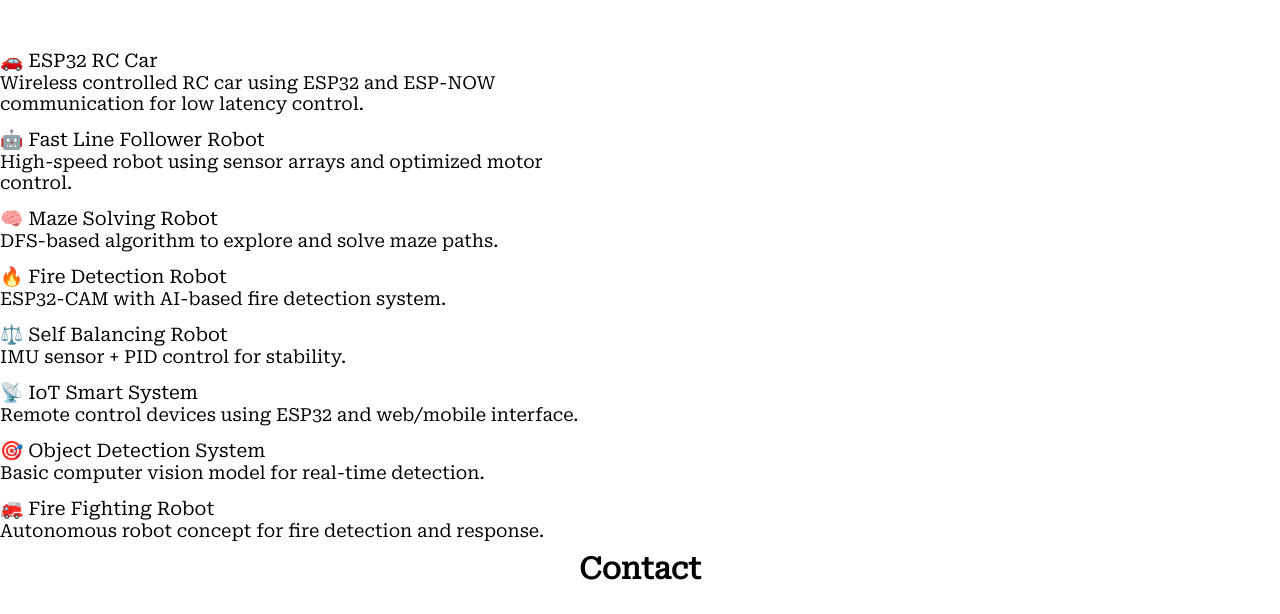
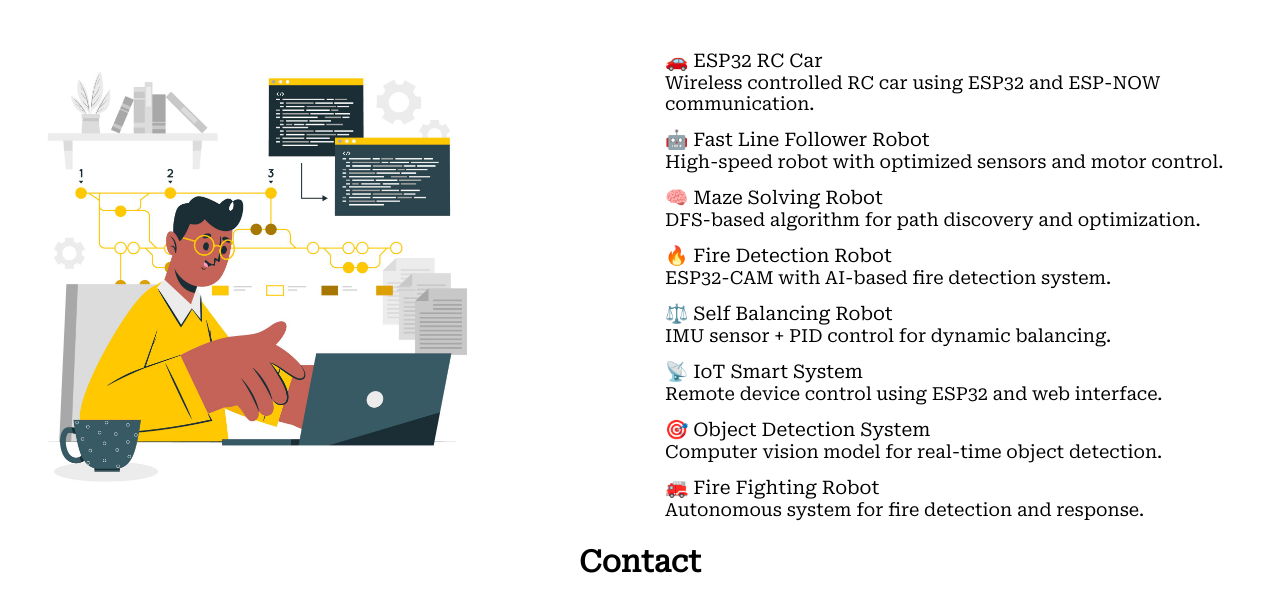
Before and after one commit to akhilkmadanan/simple-portfolio, a plain HTML site: page index.html in a window 1280 px wide. Shown: the part 1678-2292 px from the top of the page. Drawn offline with Linux system fonts and the light colour scheme.

Commit message:
Update index.html

```diff
--- a/index.html
+++ b/index.html
@@ -123,33 +123,39 @@
         </div>
 
         <div class="about-container">
+
+            <div class="about-img">
+                <img src="./Images/working.jpg" alt="">
+            </div>
+
             <div class="about-details">
 
                 <h3>🚗 ESP32 RC Car</h3>
-                <p>Wireless controlled RC car using ESP32 and ESP-NOW communication for low latency control.</p>
+                <p>Wireless controlled RC car using ESP32 and ESP-NOW communication.</p>
 
                 <h3>🤖 Fast Line Follower Robot</h3>
-                <p>High-speed robot using sensor arrays and optimized motor control.</p>
+                <p>High-speed robot with optimized sensors and motor control.</p>
 
                 <h3>🧠 Maze Solving Robot</h3>
-                <p>DFS-based algorithm to explore and solve maze paths.</p>
+                <p>DFS-based algorithm for path discovery and optimization.</p>
 
                 <h3>🔥 Fire Detection Robot</h3>
                 <p>ESP32-CAM with AI-based fire detection system.</p>
 
                 <h3>⚖️ Self Balancing Robot</h3>
-                <p>IMU sensor + PID control for stability.</p>
+                <p>IMU sensor + PID control for dynamic balancing.</p>
 
                 <h3>📡 IoT Smart System</h3>
-                <p>Remote control devices using ESP32 and web/mobile interface.</p>
+                <p>Remote device control using ESP32 and web interface.</p>
 
                 <h3>🎯 Object Detection System</h3>
-                <p>Basic computer vision model for real-time detection.</p>
+                <p>Computer vision model for real-time object detection.</p>
 
                 <h3>🚒 Fire Fighting Robot</h3>
-                <p>Autonomous robot concept for fire detection and response.</p>
+                <p>Autonomous system for fire detection and response.</p>
 
             </div>
+
         </div>
     </section>
 
```
